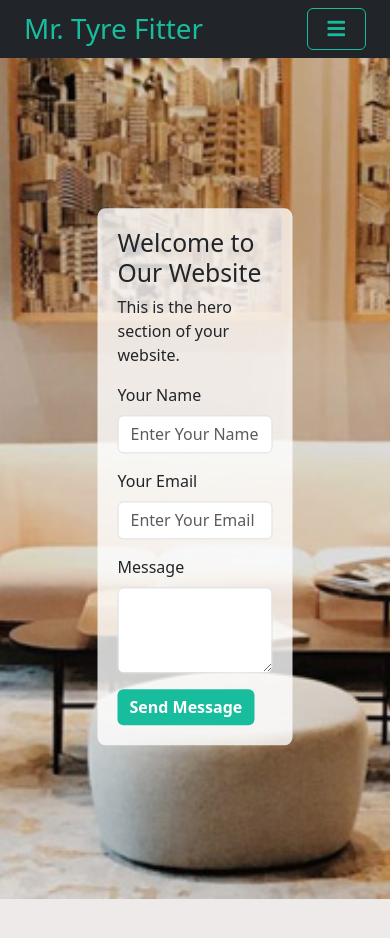
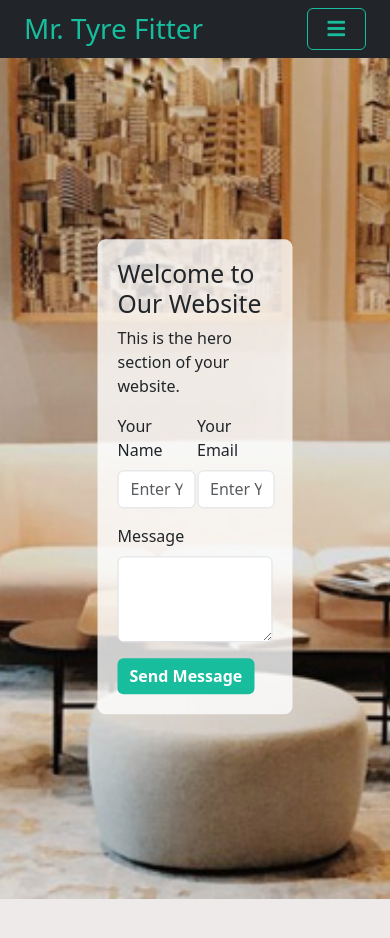
Before and after one commit to Mehwishmushtaq/MrTyreFitter, a React (Vite) app: page / in a window 390 px wide. Shown: the top 938 px of the page. Built offline with nearby package versions, Linux system fonts and the light colour scheme.

Commit message:
form responsive

```diff
--- a/src/assets/css/style.css
+++ b/src/assets/css/style.css
@@ -789,3 +789,10 @@ body{
         justify-content: center;
         align-items: center;
     }
+
+    @media (max-width:767px){
+        .small-screen-form{
+            display: flex;
+            gap: 2px;
+        }
+    }
--- a/src/components/HeroSection.jsx
+++ b/src/components/HeroSection.jsx
@@ -36,26 +36,34 @@ function HeroSection() {
         <h2>Welcome to Our Website</h2>
         <p>This is the hero section of your website.</p>
         {/* Form */}
-        <div className="hero-form">
+        <div className="hero-form row">
           <Form onSubmit={handleSubmit}>
+
+            <div className="small-screen-form">
+              <div className='col-6 col-md-12'>
               <Form.Group className="mb-3" controlId="formBasicEmail">
                 <Form.Label>Your Name</Form.Label>
                 <Form.Control type="text" placeholder="Enter Your Name" value={formData.name} onChange={handleChange}/>
               </Form.Group>
+              </div>
 
+              <div className="col-6 col-md-12">
               <Form.Group className="mb-3" controlId="formBasicPassword">
-            <Form.Label> Your Email</Form.Label>
+                <Form.Label>Your Email</Form.Label>
                 <Form.Control type="email" placeholder="Enter Your Email" value={formData.email} onChange={handleChange}/>
               </Form.Group>
+              </div>
+            </div>
 
             <Form.Group className="mb-3" controlId="exampleForm.ControlTextarea1">
               <Form.Label>Message</Form.Label>
               <Form.Control as="textarea" rows={3} value={formData.message} onChange={handleChange} />
             </Form.Group>
 
-          <Button variant="success" type="submit">Send Message</Button>
+            <Button variant="success" type="submit" className="d-block d-md-inline-block">Send Message</Button>
           </Form>
         </div>
+
         {/* Form */}
       </div>
     </div>
```
Lines whose indentation alone changed are shown as unchanged.
